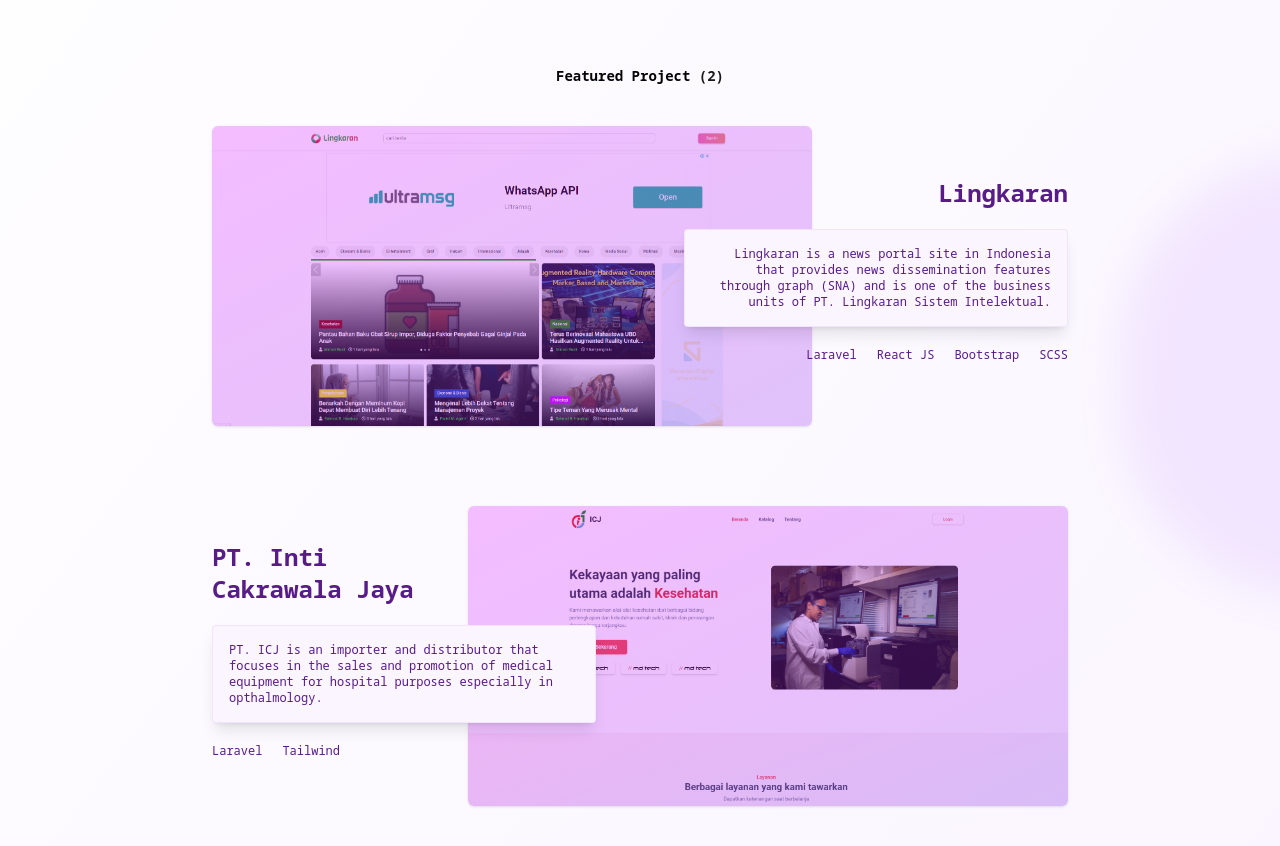
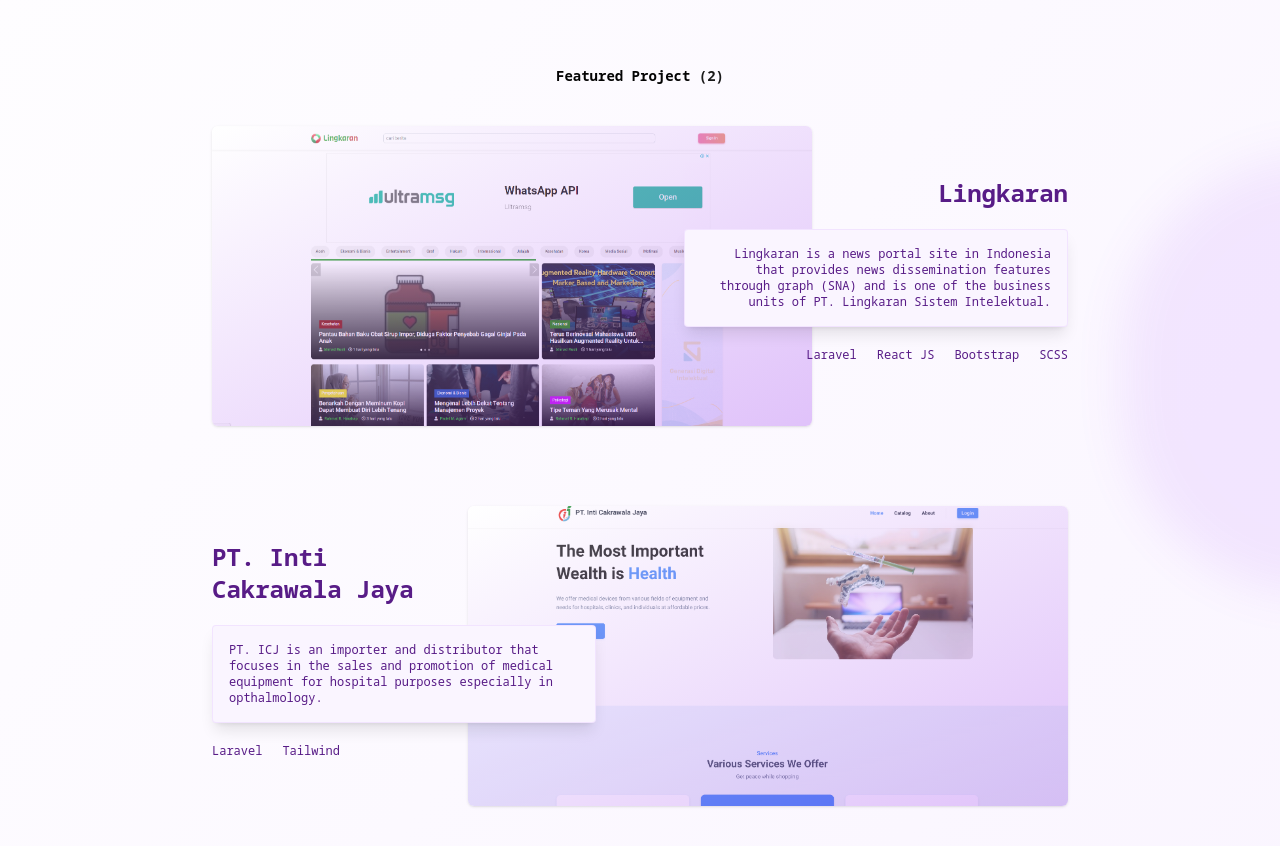
Before and after one commit to riyanamanda/riyanamanda, a Next.js app: page / in a window 1280 px wide. Shown: the part 700-1546 px from the top of the page. Built offline with nearby package versions, Linux system fonts and the light colour scheme; a web font is replaced by a local one.

Commit message:
update icj ss and update portfolio hover background

```diff
--- a/src/components/molecules/feature-card.js
+++ b/src/components/molecules/feature-card.js
@@ -24,7 +24,7 @@
                         data-aos-delay={delay}
                         data-aos-duration='1000'
                     >
-                        <div className='bg-gradient-to-br from-[#DA22FF] to-[#9733EE] opacity-30 group-hover:opacity-0 h-full w-full absolute z-10 transition-all duration-300' />
+                        <div className='bg-gradient-to-br from-white to-[#9733EE] opacity-30 group-hover:opacity-0 h-full w-full absolute z-10 transition-all duration-300' />
                         <Image
                             src={image}
                             alt={title}
--- a/src/pages/index.js
+++ b/src/pages/index.js
@@ -3,7 +3,6 @@
 import { projects } from '@/data';
 import Loading from 'react-loading';
 import React, { useEffect, useState } from 'react';
-import Image from 'next/image';
 import { ImageRight } from '@/components/atoms';
 
 const Home = () => {
```
Also changed, not shown: public/images/icj.png.
